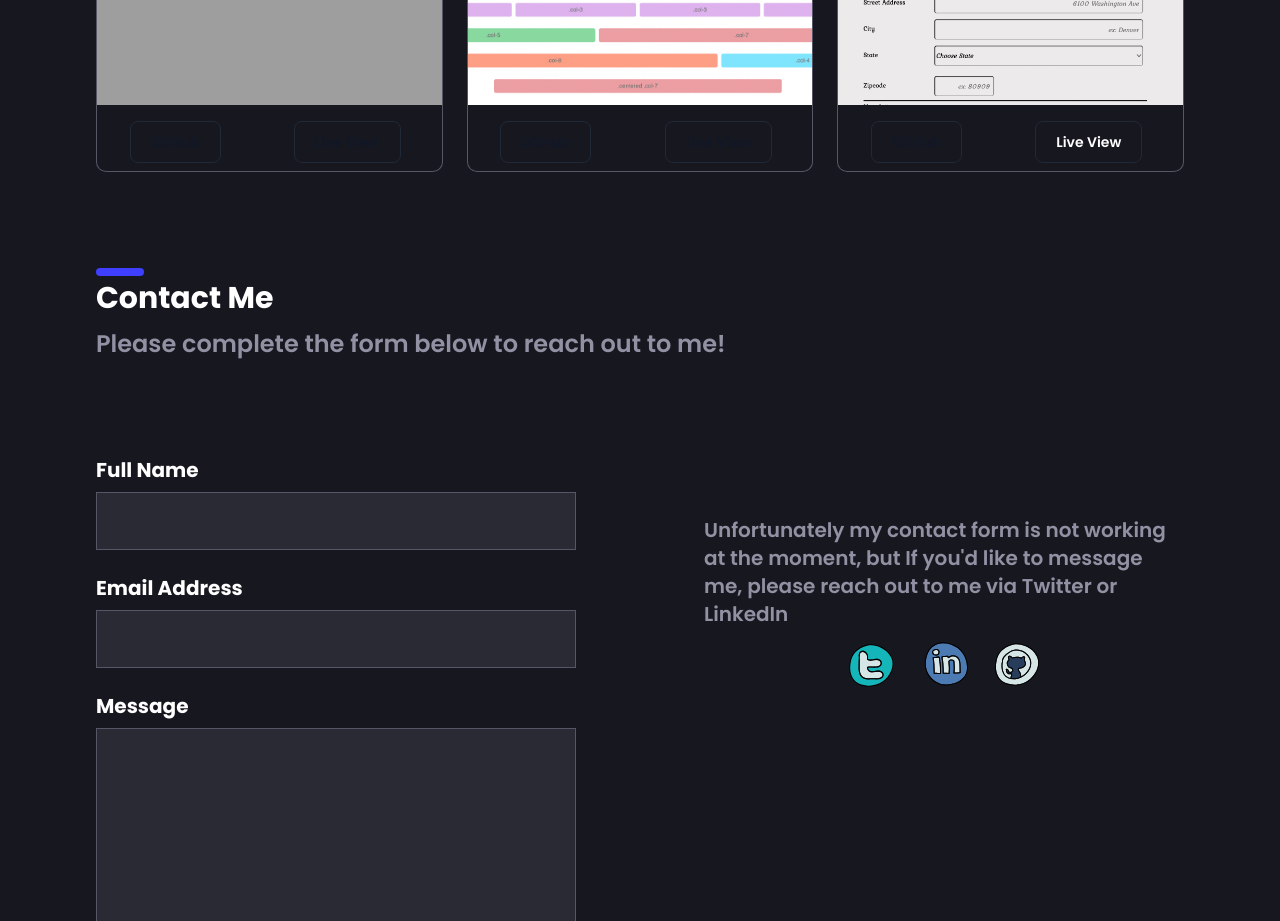
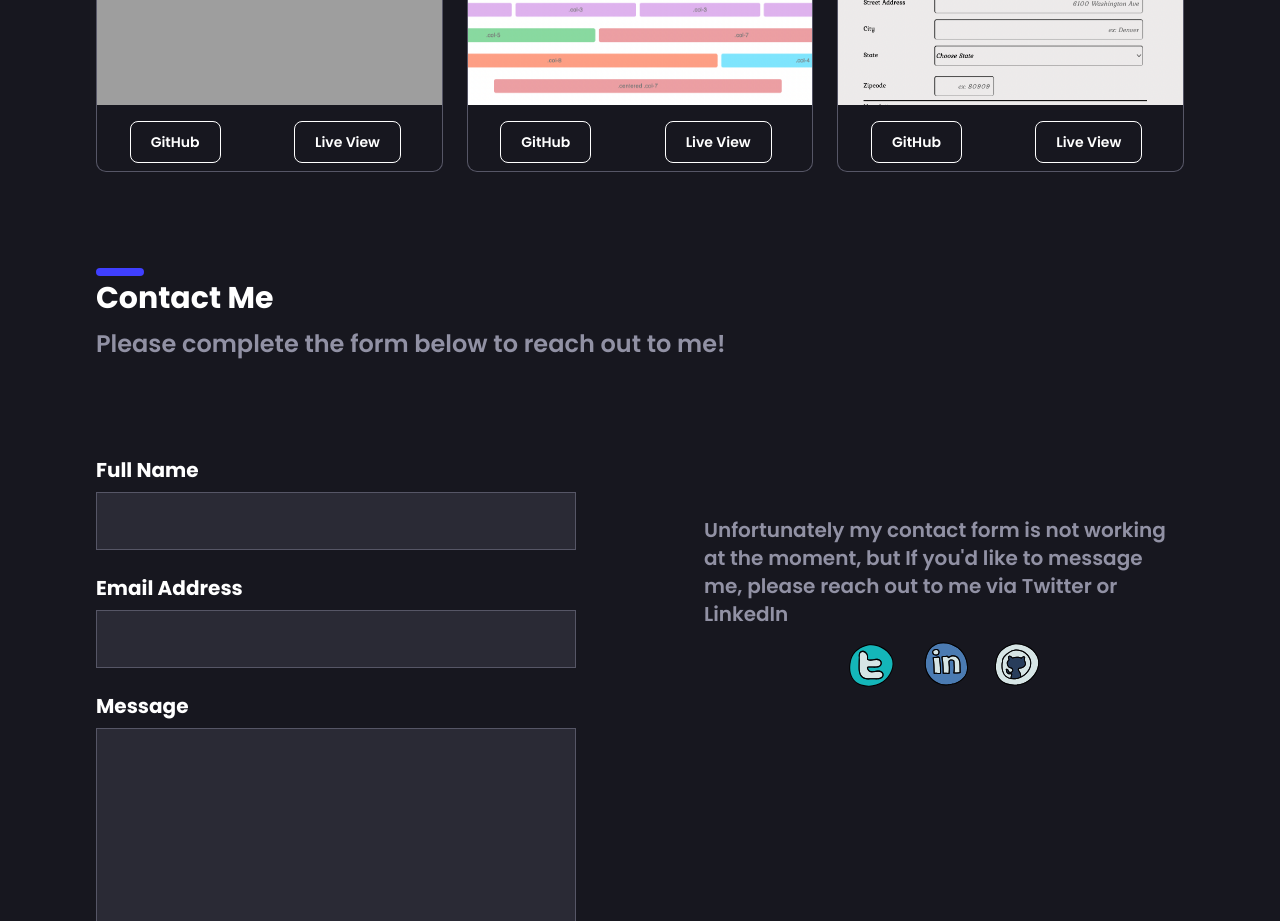
Before and after one commit to TypeErrorDev/TH-9-Professional-Portfolio, a website: page index.html in a window 1280 px wide. Shown: the part 2000-2921 px from the top of the page. Drawn offline with Linux system fonts and the light colour scheme; grey boxes are pictures that could not be loaded.

Commit message:
Update index.html

```diff
--- a/index.html
+++ b/index.html
@@ -313,14 +313,14 @@
                 <a
                   href="https://github.com/TypeErrorDev/TH-5-Responsive-Photo-Gallery"
                   target="_blank"
-                  class="text-gray-900 hover:text-white border border-gray-800 hover:bg-gray-900 focus:ring-4 focus:outline-none focus:ring-gray-300 font-medium rounded-lg text-sm px-5 py-2.5 text-center mt-4 mr-2 mb-2 dark:border-white dark:text-white dark:hover:text-white dark:hover:bg-theme-tw dark:focus:ring-gray-800"
+                  class="text-white hover:text-white border border-white hover:bg-theme-tw focus:ring-4 focus:outline-none focus:ring-gray-300 font-medium rounded-lg text-sm px-5 py-2.5 text-center mt-4 mr-2 mb-2 dark:border-white dark:text-white dark:hover:text-white dark:hover:bg-theme-tw dark:focus:ring-gray-800"
                 >
                   GitHub
                 </a>
                 <a
                   href="https://typeerrordev-photogallery.netlify.app/"
                   target="_blank"
-                  class="text-gray-900 hover:text-white border border-gray-800 hover:bg-gray-900 focus:ring-4 focus:outline-none focus:ring-gray-300 font-medium rounded-lg text-sm px-5 py-2.5 text-center mt-4 mr-2 mb-2 dark:border-white dark:text-white dark:hover:text-white dark:hover:bg-theme-tw dark:focus:ring-gray-800"
+                  class="text-white hover:text-white border border-white hover:bg-theme-tw focus:ring-4 focus:outline-none focus:ring-gray-300 font-medium rounded-lg text-sm px-5 py-2.5 text-center mt-4 mr-2 mb-2 dark:border-white dark:text-white dark:hover:text-white dark:hover:bg-theme-tw dark:focus:ring-gray-800"
                 >
                   Live View
                 </a>
@@ -341,14 +341,14 @@
                 <a
                   href="https://github.com/TypeErrorDev/TH-4-Sassy-Web-Style-Guide"
                   target="_blank"
-                  class="text-gray-900 hover:text-white border border-gray-800 hover:bg-gray-900 focus:ring-4 focus:outline-none focus:ring-gray-300 font-medium rounded-lg text-sm px-5 py-2.5 text-center mt-4 mr-2 mb-2 dark:border-white dark:text-white dark:hover:text-white dark:hover:bg-theme-tw dark:focus:ring-gray-800"
+                  class="text-white hover:text-white border border-white hover:bg-theme-tw focus:ring-4 focus:outline-none focus:ring-gray-300 font-medium rounded-lg text-sm px-5 py-2.5 text-center mt-4 mr-2 mb-2 dark:border-white dark:text-white dark:hover:text-white dark:hover:bg-theme-tw dark:focus:ring-gray-800"
                 >
                   GitHub
                 </a>
                 <a
                   href="https://typeerrordev-webstyleguide.netlify.app/"
                   target="_blank"
-                  class="text-gray-900 hover:text-white border border-gray-800 hover:bg-gray-900 focus:ring-4 focus:outline-none focus:ring-gray-300 font-medium rounded-lg text-sm px-5 py-2.5 text-center mt-4 mr-2 mb-2 dark:border-white dark:text-white dark:hover:text-white dark:hover:bg-theme-tw dark:focus:ring-gray-800"
+                  class="text-white hover:text-white border border-white hover:bg-theme-tw focus:ring-4 focus:outline-none focus:ring-gray-300 font-medium rounded-lg text-sm px-5 py-2.5 text-center mt-4 mr-2 mb-2 dark:border-white dark:text-white dark:hover:text-white dark:hover:bg-theme-tw dark:focus:ring-gray-800"
                 >
                   Live View
                 </a>
@@ -371,14 +371,14 @@
                 <a
                   href="https://github.com/TypeErrorDev/TH-3-Registration-Form"
                   target="_blank"
-                  class="text-gray-900 hover:text-white border border-gray-800 hover:bg-gray-900 focus:ring-4 focus:outline-none focus:ring-gray-300 font-medium rounded-lg text-sm px-5 py-2.5 text-center mt-4 mr-2 mb-2 dark:border-white dark:text-white dark:hover:text-white dark:hover:bg-theme-tw dark:focus:ring-gray-800"
+                  class="text-white hover:text-white border border-white hover:bg-theme-tw focus:ring-4 focus:outline-none focus:ring-gray-300 font-medium rounded-lg text-sm px-5 py-2.5 text-center mt-4 mr-2 mb-2 dark:border-white dark:text-white dark:hover:text-white dark:hover:bg-theme-tw dark:focus:ring-gray-800"
                 >
                   GitHub
                 </a>
                 <a
                   href="https://typeerrordev-registrationform.netlify.app/"
                   target="_blank"
-                  class="text-white hover:text-white border border-gray-800 hover:bg-gray-900 focus:ring-4 focus:outline-none focus:ring-gray-300 font-medium rounded-lg text-sm px-5 py-2.5 text-center mt-4 mr-2 mb-2 dark:border-white dark:text-white dark:hover:text-white dark:hover:bg-theme-tw dark:focus:ring-gray-800"
+                  class="text-white hover:text-white border border-white hover:bg-theme-tw focus:ring-4 focus:outline-none focus:ring-gray-300 font-medium rounded-lg text-sm px-5 py-2.5 text-center mt-4 mr-2 mb-2 dark:border-white dark:text-white dark:hover:text-white dark:hover:bg-theme-tw dark:focus:ring-gray-800"
                 >
                   Live View
                 </a>
```
